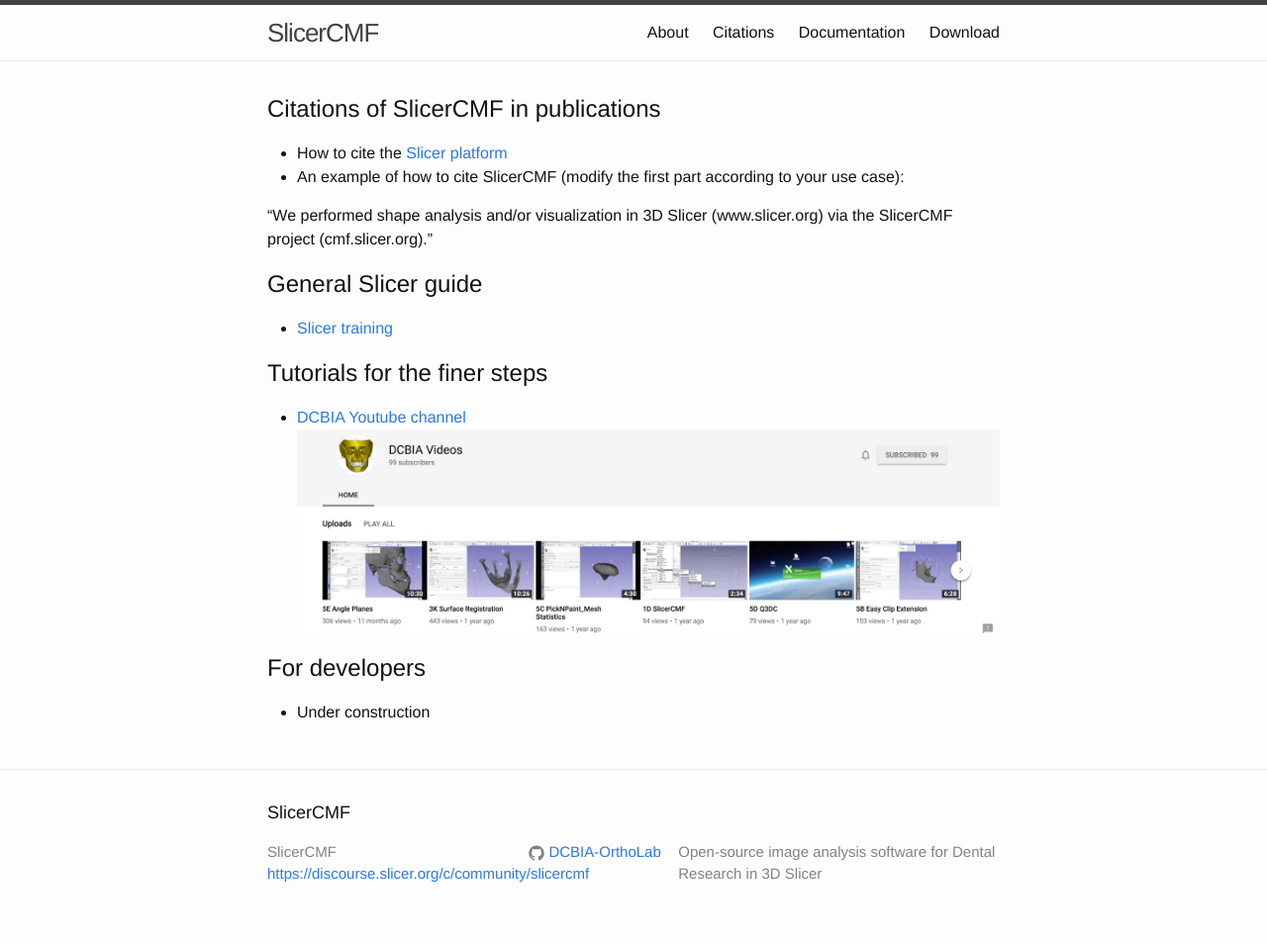
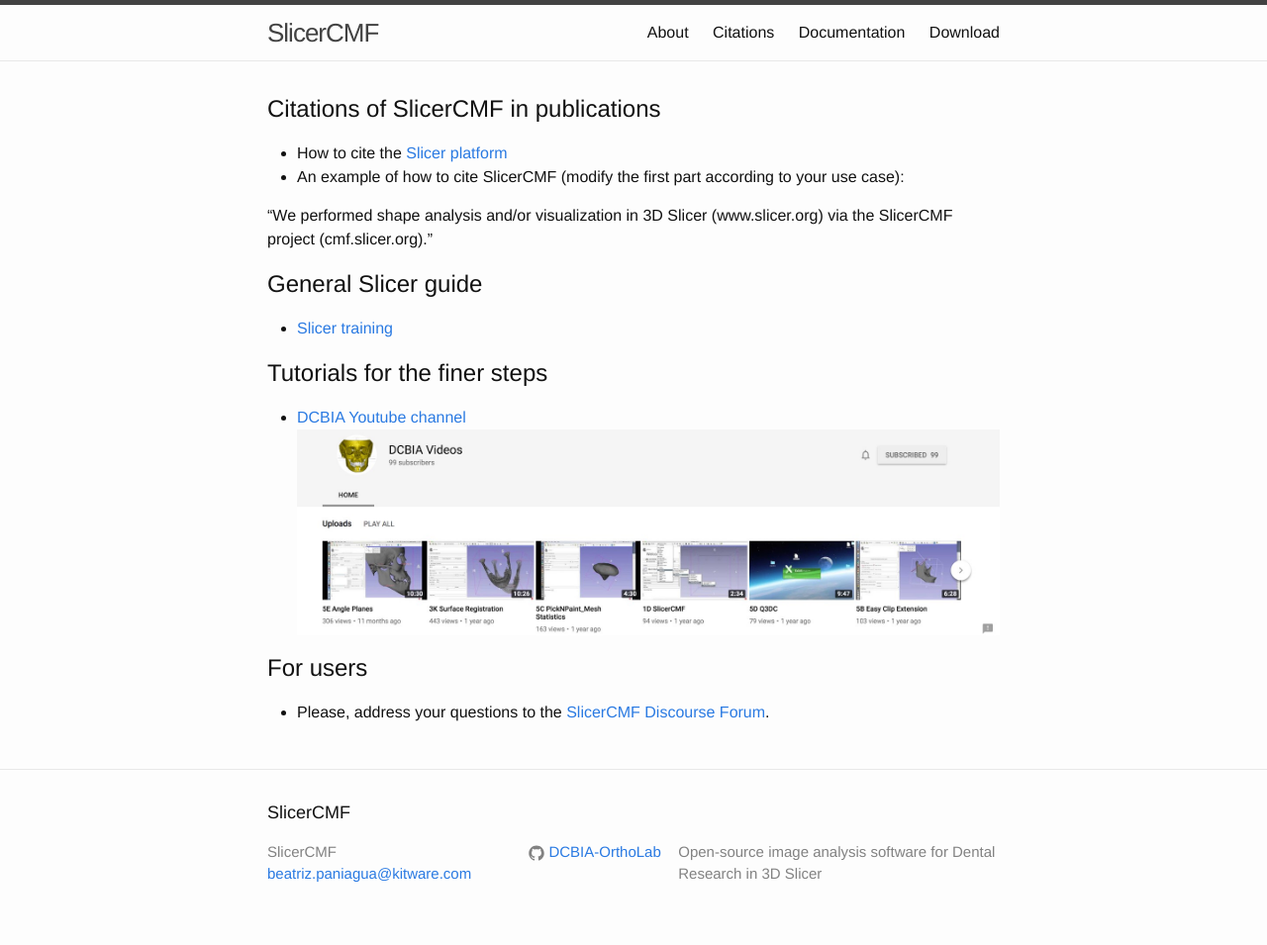
Before and after one commit to slicercmf/slicercmf.github.io, a Jekyll site: the page built from docs/index.md, in a window 1280 px wide. Shown: the whole page at 99% size. Built offline with Jekyll 4.4.1, drawn with Linux system fonts in a browser that asks for light colours.

Commit message:
ENH: Adding SlicerCMF Discourse Forum link in the documentation section

```diff
--- a/_config.yml
+++ b/_config.yml
@@ -1,6 +1,6 @@
 # Site settings
 title: SlicerCMF
-email: https://discourse.slicer.org/c/community/slicercmf
+email: beatriz.paniagua@kitware.com
 description: > # this means to ignore newlines until "baseurl:"
   Open-source image analysis software for Dental Research in 3D Slicer
 baseurl: "" # the subpath of your site, e.g. /blog/
--- a/docs/index.md
+++ b/docs/index.md
@@ -21,6 +21,6 @@ Tutorials for the finer steps
 * [DCBIA Youtube channel](https://www.youtube.com/user/DCBIA)
 ![DCBIAYoutube](../images/DCBIA-Youtube.jpg "The DCBIA YouTube channel was populated with 18 videos that were watched for a total of 17,851 minutes, with a total of 8,358 views. The videos have reached viewers in 79 different countries, with the highest reach in the U.S. and Brazil.")
 
-For developers
+For users
 ---------------------
-* Under construction
+* Please, address your questions to the [SlicerCMF Discourse Forum](https://discourse.slicer.org/c/community/slicercmf).
```
